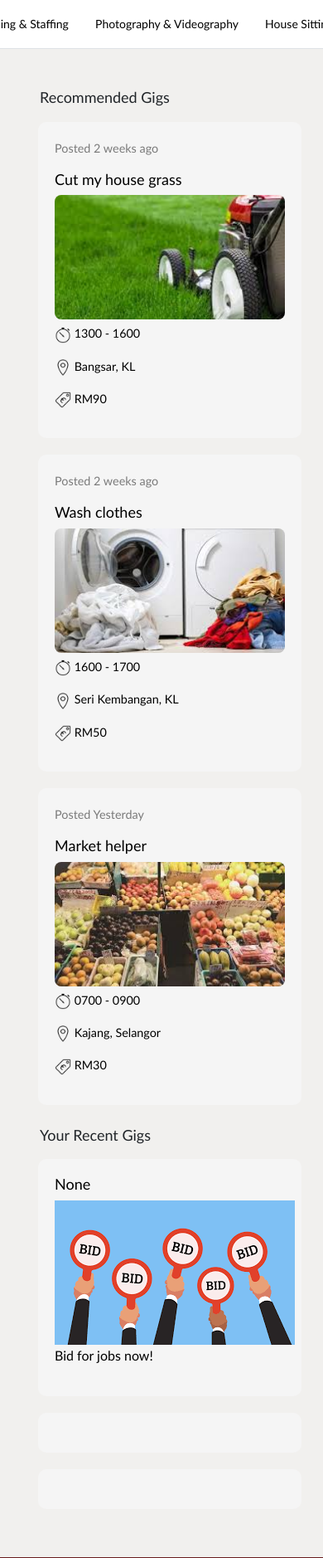
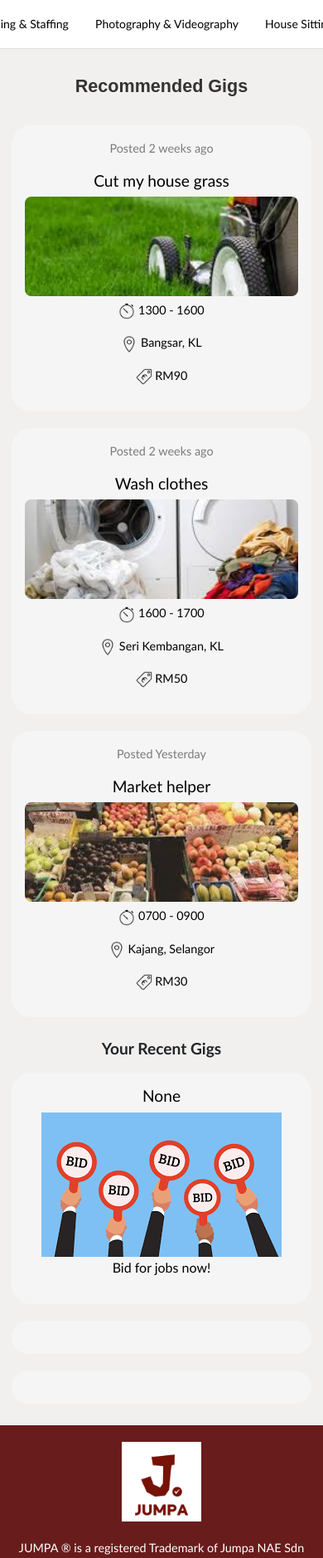
Before and after one commit to Gunslingahhh/JUMPA, a PHP site: page /php/employeedashboard.php in a window 390 px wide. Shown: the part 77-1955 px from the top of the page at 83% size. Run offline with PHP 8.4, Linux system fonts and the light colour scheme; the visitor is signed in with stand-in values (Sample User, id 1).

Commit message:
employee dashboard responsiveness

```diff
--- a/assets/css/styles.css
+++ b/assets/css/styles.css
@@ -649,10 +649,11 @@ button {
 .gig-card {
     background-color: #f5f5f5;
     color: black;
-    padding: 20px;
-    border-radius: 10px;
-    margin-bottom:  var(--padding-base);
+    padding: var(--padding-base);
+    border-radius: var(--padding-base);
+    margin-bottom: var(--padding-base);
     text-align: left;
+    width: auto;
 }
 
 .gig-card-img {
@@ -683,7 +684,7 @@ button {
     margin: 10px;
 }
 
-.gig-card:hover{
+.gig-card:hover {
     cursor: pointer;
 }
 
@@ -692,9 +693,38 @@ button {
     height: 20px;
 }
 
+/* Responsive Design */
 @media(max-width: 768px) {
     .gig-row {
         flex-direction: column;
+    }
+
+    .footer-logo img {
+        width: 6rem;
+    }
+}
+
+@media(max-width: 576px) {
+    .gig-card {
+        padding: var(--gap-small);
+        text-align: center;
+    }
+
+    .gig-card-img {
+        height: 120px;
+    }
+
+    .employee-dashboard {
+        padding: var(--gap-small);
+    }
+
+    .section-title, .recommended-gig-title, .recent-gig-title {
+        font-size: 1.2rem;
+    }
+
+    .section-title {
+        font-weight: bold;
+        text-align: center;
     }
 }
 
@@ -894,12 +924,8 @@ button {
 
 /* Responsive Design Adjustments */
 @media (max-width: 768px) {
-    .bidding-info-card {
-        padding: 15px;
-    }
-
-    .task-details-card {
-        padding: var(--gap-small) var(--gap-medium);
+    .task-details-card, .bidding-info-card, .bidding-form-card {
+        padding: var(--gap-medium) var(--gap-medium);
     }
 
     .bidding-info-card table th,
@@ -943,9 +969,8 @@ button {
 
 /* Responsive Design */
 @media (max-width: 992px) {
-    .bidding-info-card,
-    .bidding-form-card {
-        padding: 15px;
+    .task-details-card, .bidding-info-card, .bidding-form-card {
+        padding: var(--gap-medium) var(--gap-medium);
     }
 
     .task-details-card h5,
@@ -956,11 +981,6 @@ button {
 }
 
 @media (max-width: 768px) {
-    .bidding-info-card,
-    .bidding-form-card {
-        padding: 10px;
-    }
-
     .task-details-card h5,
     .bidding-info-card h5,
     .bidding-form-card h5 {
@@ -978,10 +998,6 @@ button {
 
     .bidding-info-card table th, .bidding-info-card table td {
         padding: 10px;
-    }
-
-    .bidding-info-card {
-        padding: 15px;
     }
 }
 
--- a/php/employeedashboard.php
+++ b/php/employeedashboard.php
@@ -29,9 +29,9 @@ if (!isset($_SESSION['username'])) {
         <div class="employee-dashboard">
 
             <!-- Recommended Gigs -->
-            <h2 class="section-title">Recommended Gigs</h2>
+            <h4 class="mt-3 mb-4 text-center">Recommended Gigs</h4>
             <div class="row gig-row">
-                <div class="col-md-4 gig-card">
+                <div class="col-lg-3 col-md-6 col-sm-12 gig-card">
                     <p class="time-posted">Posted 2 weeks ago</p>
                     <h3 class="recommended-gig-title">Cut my house grass</h3>
                     <img src="../assets/images/cut-grass.jpeg" alt="Cut grass" class="gig-card-img">
@@ -46,7 +46,7 @@ if (!isset($_SESSION['username'])) {
                     </div>
                 </div>
 
-                <div class="col-md-4 gig-card">
+                <div class="col-lg-3 col-md-6 col-sm-12 gig-card">
                     <p class="time-posted">Posted 2 weeks ago</p>
                     <h3 class="recommended-gig-title">Wash clothes</h3>
                     <img src="../assets/images/laundry.jpeg" alt="Washing clothes" class="gig-card-img">
@@ -61,7 +61,7 @@ if (!isset($_SESSION['username'])) {
                     </div>
                 </div>
 
-                <div class="col-md-4 gig-card">
+                <div class="col-lg-3 col-md-6 col-sm-12 gig-card">
                     <p class="time-posted">Posted Yesterday</p>
                     <h3 class="recommended-gig-title">Market helper</h3>
                     <img src="../assets/images/market.jpeg" alt="Market helper" class="gig-card-img">
@@ -80,15 +80,15 @@ if (!isset($_SESSION['username'])) {
             <!-- Recent Gigs -->
             <h2 class="section-title mt-3">Your Recent Gigs</h2>
             <div class="row gig-row">
-                <div class="col-md-4 gig-card">
+                <div class="col-lg-3 col-md-6 col-sm-12 gig-card">
                     <h3 class="recent-gig-title">None</h3>
                     <img src="../assets/images/bidding.png" alt="Bid for jobs now!">
                     <p>Bid for jobs now!</p>
                 </div>
-                <div class="col-md-4 gig-card">
+                <div class="col-lg-3 col-md-6 col-sm-12 gig-card">
                     <h3></h3>
                 </div>
-                <div class="col-md-4 gig-card">
+                <div class="col-lg-3 col-md-6 col-sm-12 gig-card">
                     <h3></h3>
                 </div>
             </div>
```
Also changed, not shown: assets/uploads/profile_picture/profilePicture_user_1.png.
